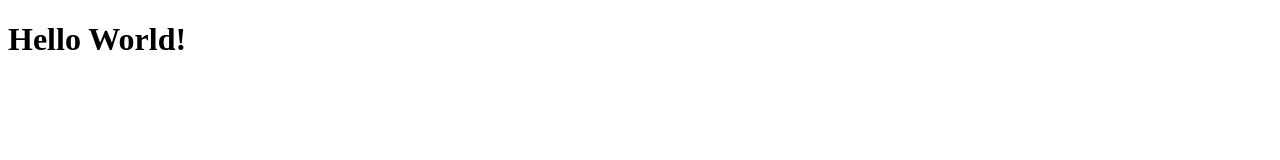
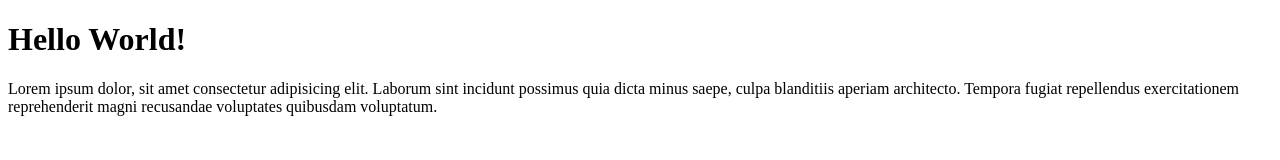
Before and after one commit to muhammadharig/belajar-git-test, a plain HTML site: page index.html in a window 1280 px wide. Drawn offline with Linux system fonts and the light colour scheme.

Commit message:
menambahkan pragraph, di file index.html

```diff
--- a/index.html
+++ b/index.html
@@ -8,5 +8,9 @@
   </head>
   <body>
     <h1>Hello World!</h1>
+    <p>
+      Lorem ipsum dolor, sit amet consectetur adipisicing elit. Laborum sint incidunt possimus quia dicta minus saepe, culpa blanditiis aperiam architecto. Tempora fugiat repellendus exercitationem reprehenderit magni recusandae voluptates
+      quibusdam voluptatum.
+    </p>
   </body>
 </html>
```
